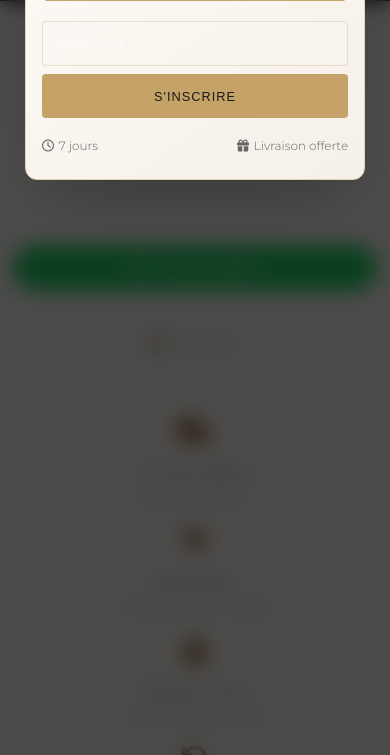
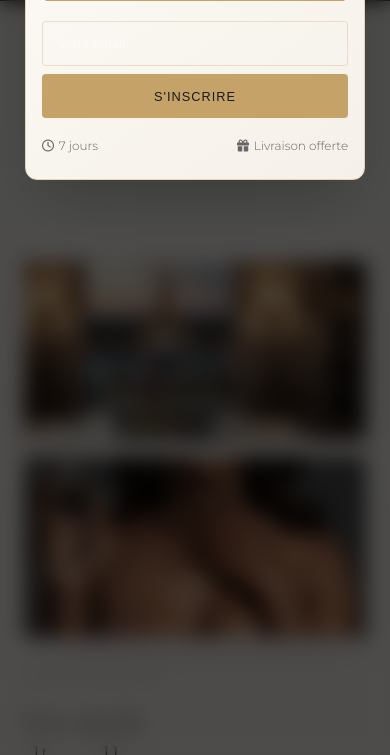
Before and after one commit to Fkcorporate/maison-aura, a Flask app: template templates/index.html in a window 390 px wide. Shown: the part 816-1571 px from the top of the page. Run offline with Flask 3, Linux system fonts and the light colour scheme; the template is opened without the code that fills it, so the values that code supplies are empty.

Commit message:
Update index.html

```diff
--- a/templates/index.html
+++ b/templates/index.html
@@ -14,7 +14,6 @@
     <meta property="og:title" content="AURA · Parfums d'exception">
     <meta property="og:description" content="Maison de parfumerie française depuis 1925">
     <meta property="og:image" content="/static/og-image.jpg">
-    <meta property="og:url" content="https://www.aura-parfums.fr">
 
     <!-- Fonts luxe -->
     <link rel="preconnect" href="https://fonts.googleapis.com">
@@ -913,7 +912,80 @@
             color: #666;
         }
 
-        /* Toast notification */
+        /* ===== SECTION HISTOIRE ===== */
+        .histoire-section {
+            margin: 3rem 0;
+            background: var(--blanc-casse);
+            padding: 2.5rem;
+            border-radius: 2px;
+        }
+
+        .histoire-grid {
+            display: grid;
+            grid-template-columns: 1fr 1fr;
+            gap: 3rem;
+            align-items: center;
+        }
+
+        .histoire-content .section-subtitle {
+            text-align: left;
+        }
+
+        .histoire-content h2 {
+            font-size: 2.5rem;
+            font-weight: 300;
+            margin: 1rem 0;
+            line-height: 1.2;
+        }
+
+        .histoire-content p {
+            color: #666;
+            line-height: 1.8;
+            margin-bottom: 2rem;
+            font-size: 0.95rem;
+        }
+
+        .histoire-link {
+            color: var(--or-fonce);
+            text-decoration: none;
+            text-transform: uppercase;
+            letter-spacing: 2px;
+            font-size: 0.85rem;
+            border-bottom: 1px solid var(--or);
+            padding-bottom: 5px;
+            display: inline-flex;
+            align-items: center;
+            gap: 0.5rem;
+            transition: var(--transition-luxe);
+        }
+
+        .histoire-link:hover {
+            color: var(--noir-profond);
+            border-bottom-color: var(--noir-profond);
+            gap: 0.8rem;
+        }
+
+        .histoire-images {
+            display: grid;
+            grid-template-columns: repeat(2, 1fr);
+            gap: 1rem;
+        }
+
+        .histoire-images img {
+            width: 100%;
+            height: 250px;
+            object-fit: cover;
+            border-radius: 2px;
+            box-shadow: var(--ombre-subtile);
+            transition: var(--transition-luxe);
+        }
+
+        .histoire-images img:hover {
+            transform: scale(1.02);
+            box-shadow: var(--ombre-luxe);
+        }
+
+        /* ===== TOAST NOTIFICATION ===== */
         .toast-notification {
             position: fixed;
             bottom: 20px;
@@ -1202,7 +1274,7 @@
             color: #666;
         }
 
-        /* ===== MEDIA QUERIES POUR MOBILE ULTRA PROPRE ===== */
+        /* ===== MEDIA QUERIES POUR MOBILE ===== */
         @media (max-width: 1024px) {
             .container {
                 padding: 0 1.5rem;
@@ -1210,6 +1282,14 @@
 
             .footer-grid {
                 grid-template-columns: repeat(2, 1fr);
+            }
+
+            .histoire-grid {
+                gap: 2rem;
+            }
+
+            .histoire-content h2 {
+                font-size: 2.2rem;
             }
         }
 
@@ -1299,6 +1379,19 @@
                 font-size: 1rem;
             }
 
+            .histoire-grid {
+                grid-template-columns: 1fr;
+                gap: 2rem;
+            }
+
+            .histoire-images {
+                order: -1;
+            }
+
+            .histoire-images img {
+                height: 200px;
+            }
+
             .footer-grid {
                 grid-template-columns: 1fr;
                 gap: 1.5rem;
@@ -1418,6 +1511,22 @@
             .mobile-menu a {
                 font-size: 1.5rem;
                 padding: 0.6rem 0;
+            }
+
+            .histoire-section {
+                padding: 1.5rem;
+            }
+
+            .histoire-content h2 {
+                font-size: 2rem;
+            }
+
+            .histoire-images {
+                grid-template-columns: 1fr;
+            }
+
+            .histoire-images img {
+                height: 180px;
             }
         }
 
@@ -1647,18 +1756,25 @@
                 </div>
                 {% endfor %}
             </div>
-
-            <!-- Boutons d'action -->
-            <div class="text-center">
-                <a href="https://wa.me/33752771701?text=Bonjour%20Aura%2C%20je%20souhaite%20des%20informations"
-                   class="btn-wa" target="_blank">
-                   <i class="fab fa-whatsapp"></i> Commander
-                </a>
-                <div class="mt-2">
-                    <a href="/panier" style="color: var(--or-fonce); text-decoration: none; font-size: 0.8rem;">
-                        <i class="fas fa-shopping-bag"></i> Mon panier
-                        {% if cart_count > 0 %}({{ cart_count }}){% endif %}
+        </section>
+
+        <!-- SECTION HISTOIRE (AJOUTÉE) -->
+        <section class="container histoire-section" data-aos="fade-up">
+            <div class="histoire-grid">
+                <div class="histoire-content">
+                    <div class="section-subtitle">NOTRE HISTOIRE</div>
+                    <h2>Un siècle<br>d'excellence</h2>
+                    <p>
+                        Fondée en 1925 par Philippe Delacroix, la maison AURA perpétue un savoir-faire artisanal unique,
+                        alliant les techniques ancestrales de la parfumerie de Grasse aux innovations les plus modernes.
+                    </p>
+                    <a href="/histoire" class="histoire-link">
+                        Découvrir notre héritage <i class="fas fa-arrow-right"></i>
                     </a>
+                </div>
+                <div class="histoire-images">
+                    <img src="/static/slide2.jpg" alt="Atelier de parfumerie">
+                    <img src="/static/slide1.jpg" alt="Flacon AURA">
                 </div>
             </div>
         </section>
@@ -1702,6 +1818,20 @@
                 </form>
             </div>
         </section>
+
+        <!-- Boutons d'action -->
+        <div class="text-center" style="margin-bottom: 2rem;">
+            <a href="https://wa.me/33752771701?text=Bonjour%20Aura%2C%20je%20souhaite%20des%20informations"
+               class="btn-wa" target="_blank">
+               <i class="fab fa-whatsapp"></i> Commander
+            </a>
+            <div class="mt-2">
+                <a href="/panier" style="color: var(--or-fonce); text-decoration: none; font-size: 0.8rem;">
+                    <i class="fas fa-shopping-bag"></i> Mon panier
+                    {% if cart_count > 0 %}({{ cart_count }}){% endif %}
+                </a>
+            </div>
+        </div>
     </main>
 
     <!-- FOOTER -->
@@ -1801,7 +1931,7 @@
             closePromo();
         };
 
-        // ===== MENU MOBILE ULTRA PROPRE =====
+        // ===== MENU MOBILE =====
         window.toggleMenu = function() {
             const menu = document.getElementById('mobileMenu');
             const toggle = document.getElementById('menuToggle');
```
